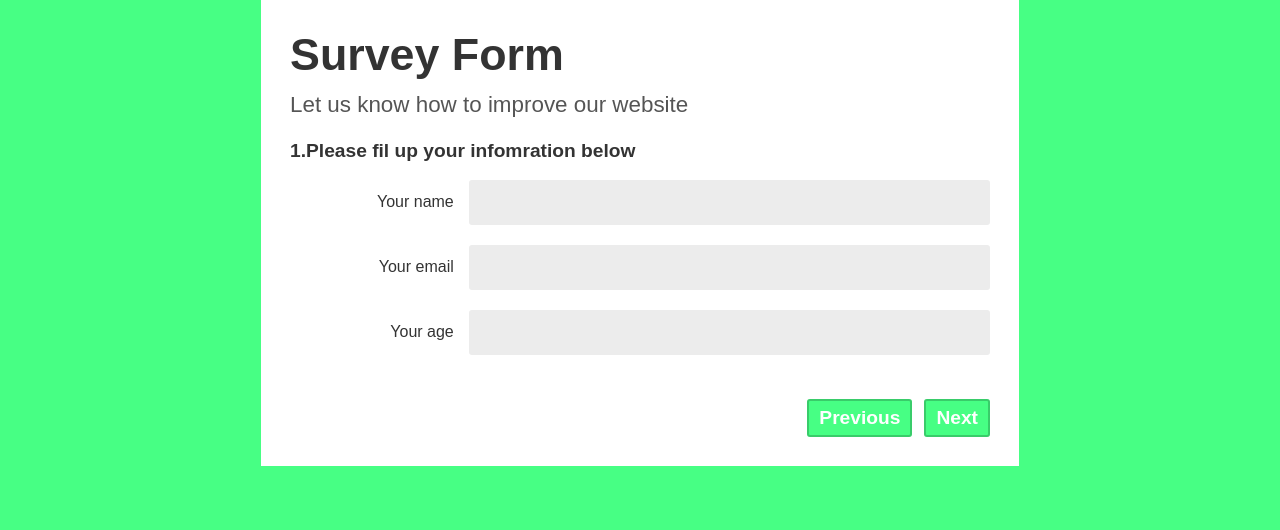
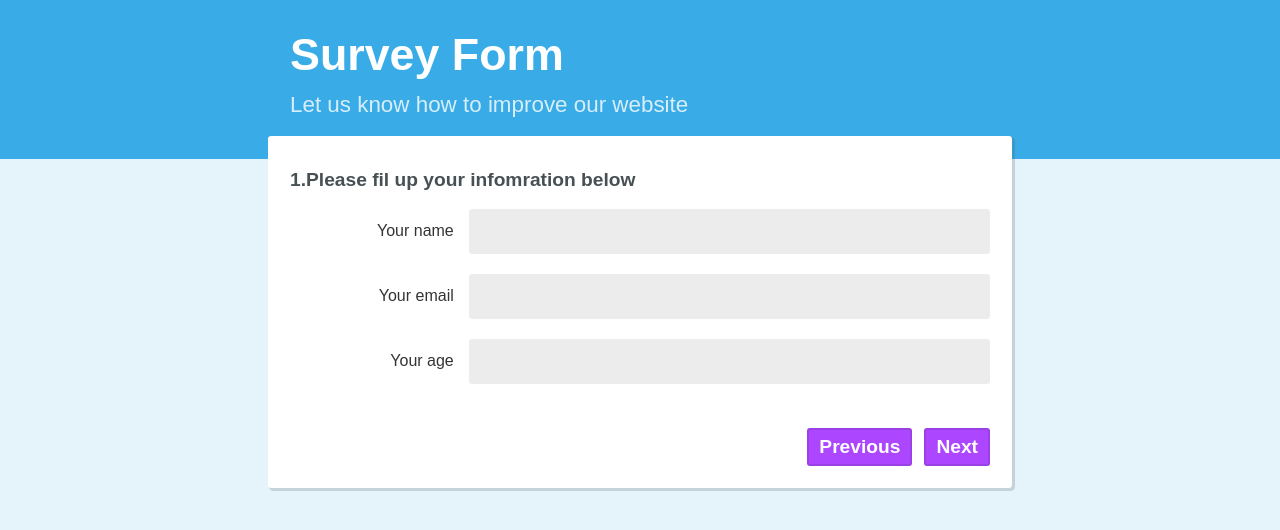
Before and after one commit to AbdelliNasredine/FCC-survey-form, a plain HTML site: page index.html in a window 1280 px wide. Drawn offline with Linux system fonts and the light colour scheme.

Commit message:
finished some js

```diff
--- a/index.html
+++ b/index.html
@@ -8,12 +8,16 @@
         <title>Survey Form</title>
     </head>
     <body>
+        <header>
             <div class="container">
                 <h1 id="title">Survey Form</h1>
                 <p id="description">
                     Let us know how to improve our website
                 </p>
+            </div>
+        </header>
         <form id="form-survey" action="">
+            <div class="container">
                 <div class="question-container active">
                     <h5 class="question-title">1.Please fil up your infomration
                         below</h5>
@@ -47,8 +51,8 @@
                     <button id="previous" class="btn btn-styled" type="button">previous</button>
                     <button id="next" class="btn btn-styled" type="button">Next</button>
                 </div>
+            </div>
         </form>
-        </div>
         <!-- <script src="https://cdn.freecodecamp.org/testable-projects-fcc/v1/bundle.js"></script>  -->
         <script src="./script.js"></script>
     </body>
--- a/script.js
+++ b/script.js
@@ -3,6 +3,8 @@ const nextBtn = document.getElementById('next')
 const prevBtn = document.getElementById('previous');
 const lastIndex = questions.length - 1;
 let currentIndex = 0;
+const isFirst = () => currentIndex == 0;
+const isLast = () => currentIndex === lastIndex;
 const isNext = () => questions[currentIndex + 1] != undefined;
 const isPrev = () => questions[currentIndex - 1] != undefined;
 const _switch = (current, next) => {
@@ -10,19 +12,22 @@ const _switch = (current, next) => {
     next.classList.add("active");
 }
 
-nextBtn.addEventListener("click", () => {
-    if(isNext()){
-        _switch(questions[currentIndex] , questions[currentIndex + 1]);
+window.addEventListener('load', () => {
+    console.log("loaded");
+    nextBtn.addEventListener("click", (event) => {
+        if (isNext()) {
+            _switch(questions[currentIndex], questions[currentIndex + 1]);
             currentIndex++;
         }
         console.log(currentIndex);
     });
 
     prevBtn.addEventListener("click", () => {
-    if(isPrev()){
-        _switch(questions[currentIndex] , questions[currentIndex - 1]);
+        if (isPrev()) {
+            _switch(questions[currentIndex], questions[currentIndex - 1]);
             currentIndex--;
         }
         console.log(currentIndex);
     });
+})
 // console.log(questions, nextBtn, prevBtn);
--- a/style.css
+++ b/style.css
@@ -1,29 +1,54 @@
+:root {
+    --color-header: rgb(57,172,231);
+    --color-body: rgba(57, 173, 231, 0.13);
+    --color-typo-dark: rgba(25, 36, 40, 0.80);
+    --color-typo-light: rgba(65, 76, 80, 0.20);
+    --color-typo-basic: rgba(0, 0, 0, .8);
+    --color-white: rgb(255,255,255);
+    --color-white-light: rgba(255, 255, 255, 0.80);
+    --color-btn-styled: rgb(172, 71, 255);
+    --color-btn-styled-onHover: rgb(108, 51, 182);
+    --font: 'Nunito', arial;
+}
+
 * {
     margin: 0;
     padding: 0;
 }
 
 body {
-    background-color: rgb(71, 255, 132);
-    font-family: 'Nunito', arial;
-    color: rgba(0, 0, 0, .8);
+    background-color: var(--color-body);
+    font-family: var(--font);
+    color: var(--color-typo-basic);
+}
+
+header {
+    background-color: var(--color-header);
 }
 
 .container {
-    background-color: #ffffff;
     max-width: 700px;
     margin: 0 auto;
-    padding: 1.8em;
+    padding: 1.8em 0;
+}
+
+#form-survey .container{
+    padding: 1.4em;
+    margin-top: -1.4em;
+    background-color: #ffffff;
+    border-radius: .2em;
+    box-shadow: 2px 2px 0px 1px var(--color-typo-light);
 }
 
 #title {
     font-size: 2.8em;
+    color: var(--color-white);
 }
 
 #description {
     font-size: 1.4em;
     margin: 12px 0;
-    color: rgb(85, 85, 85);
+    color: var(--color-white-light);
 }
 
 .question-container {
@@ -52,6 +77,7 @@ body {
 .question-title {
     font-size: 1.2em;
     margin-bottom: 8px;
+    color: var(--color-typo-dark);
 }
 
 .input-container {
@@ -97,16 +123,26 @@ body {
     border-radius: 3px;
     cursor: pointer;
     text-transform: capitalize;
-    box-shadow: inset 0px 0px 0px 2px rgba(0, 0, 0, .2);
+    box-shadow: inset 0px 0px 0px 2px rgba(0, 0, 0, .1);
     font-family: inherit;
     font-weight: bold;
 }
 
 .btn-styled {
-    background-color: rgb(71, 255, 132);
+    background-color: var(--color-btn-styled);
     color: rgb(255, 255, 255);
+    transition: all .2s ease-in-out;
 }
 
 .btn-styled:hover {
-    background-color: rgb(51, 182, 95);
+    background-color: var(--color-btn-styled-onHover);
+    transition: all .2s ease-in-out;
 }
+
+.visible {
+    visibility: visible;
+}
+
+.not-visible {
+    visibility: hidden;
+}
```
Also changed, not shown: 1 other file. Lines whose indentation alone changed are shown as unchanged.
